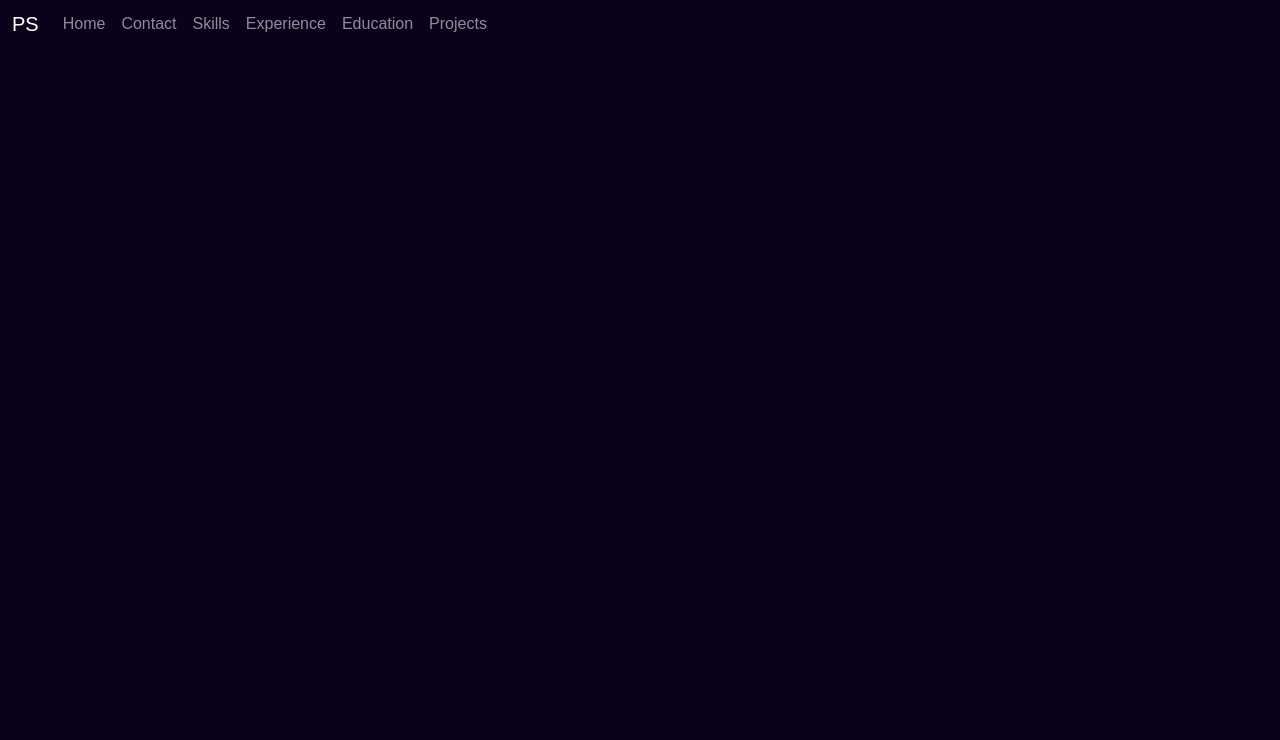
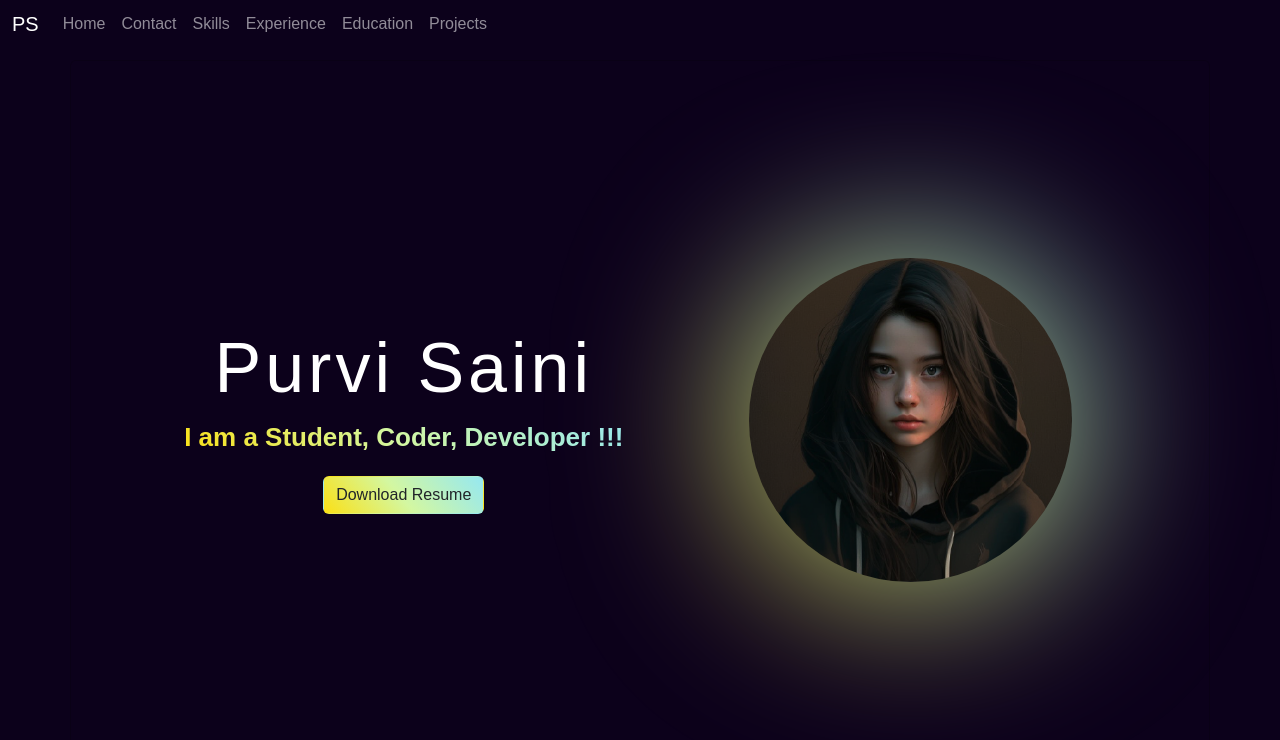
Before and after one commit to PurviSaini/purvi-saini, a React (Create React App) app: page / in a window 1280 px wide. Shown: the top 740 px of the page. Built offline with nearby package versions, Linux system fonts and the light colour scheme.

Commit message:
added Home component

```diff
--- a/src/App.js
+++ b/src/App.js
@@ -1,9 +1,11 @@
 import './App.css';
 import Navbar from "./Components/Navbar"
+import Home from "./Components/Home"
 function App() {
   return (
     <div className="App">
       <Navbar />
+      <Home />
     </div>
   );
 }
--- /dev/null
+++ b/src/Components/Home.css
@@ -0,0 +1,44 @@
+.container{
+    display: flex;
+    flex-direction: row;
+    justify-content:space-evenly;
+    align-items: center;
+    height: 90vh;
+    background-color: #0C011B;
+    flex-wrap: wrap-reverse;
+}
+
+.img-container{
+    display: grid;
+}
+img,.bg{
+    grid-column: 1;
+    grid-row: 1;
+  }
+img{
+    z-index: 9;
+    border-radius: 50%;
+}
+.bg {
+    border-radius: 50%;
+    background: rgb(251,224,21);
+    background: linear-gradient(50deg, rgba(251,224,21,1) 0%, rgba(211,247,161,1) 48%, rgba(153,233,237,1) 97%);
+    filter: blur(3.5em);
+}
+
+.btn{
+    background: rgb(251,224,21);
+    background: linear-gradient(50deg, rgba(251,224,21,1) 0%, rgba(211,247,161,1) 48%, rgba(153,233,237,1) 97%);
+}
+.btn:hover,p{
+    background: rgb(251,224,21);
+    background: linear-gradient(50deg, rgba(251,224,21,1) 0%, rgba(211,247,161,1) 48%, rgba(153,233,237,1) 97%);
+    -webkit-text-fill-color: transparent;
+    -webkit-background-clip: text;
+    font-weight: 600;
+}
+
+h1{
+    letter-spacing: 4px;
+    font-size: 70px;
+}
--- /dev/null
+++ b/src/Components/Home.js
@@ -0,0 +1,23 @@
+import React from "react";
+import "./Home.css"
+import img from "./profile.png"
+function Home(){
+    return(
+ <div className="card my-3 container" id="home">
+    <div>
+    <h1>Purvi Saini</h1>
+        <p className="card-text">
+          I am a Student, Coder, Developer !!!
+        </p>
+        <button className="btn">Download Resume</button>
+    </div>
+    <div className="col-md-4 img-container p-4">
+    <div className="bg"></div>
+      <img src={img} className="img-fluid" alt="profile image" />
+    </div>
+</div>
+
+    );
+}
+
+export default Home;
--- a/src/Components/Navbar.css
+++ b/src/Components/Navbar.css
@@ -5,3 +5,6 @@
     -webkit-background-clip: text;
     font-weight: 600;
 }
+nav{
+    z-index:10;
+}
--- a/src/Components/Navbar.js
+++ b/src/Components/Navbar.js
@@ -22,7 +22,7 @@ function Navbar() {
     <div className="collapse navbar-collapse" id="navbarSupportedContent">
       <ul className="navbar-nav me-auto mb-2 mb-lg-0">
         <li className="nav-item">
-          <a className="nav-link " aria-current="page" href="#">
+          <a className="nav-link " aria-current="page" href="#home">
             Home
           </a>
         </li>
```
Also changed, not shown: src/Components/profile.png (added).
